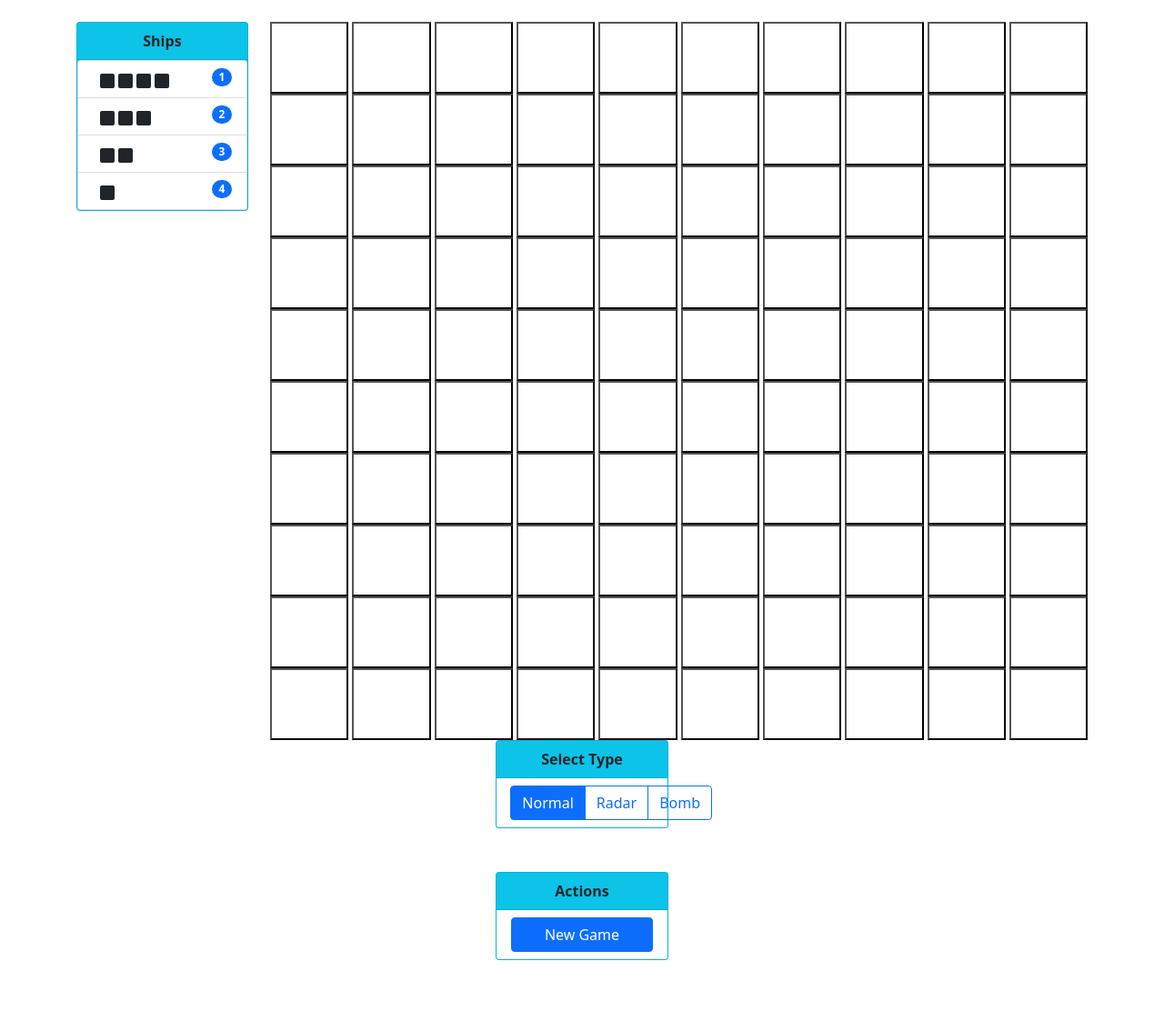
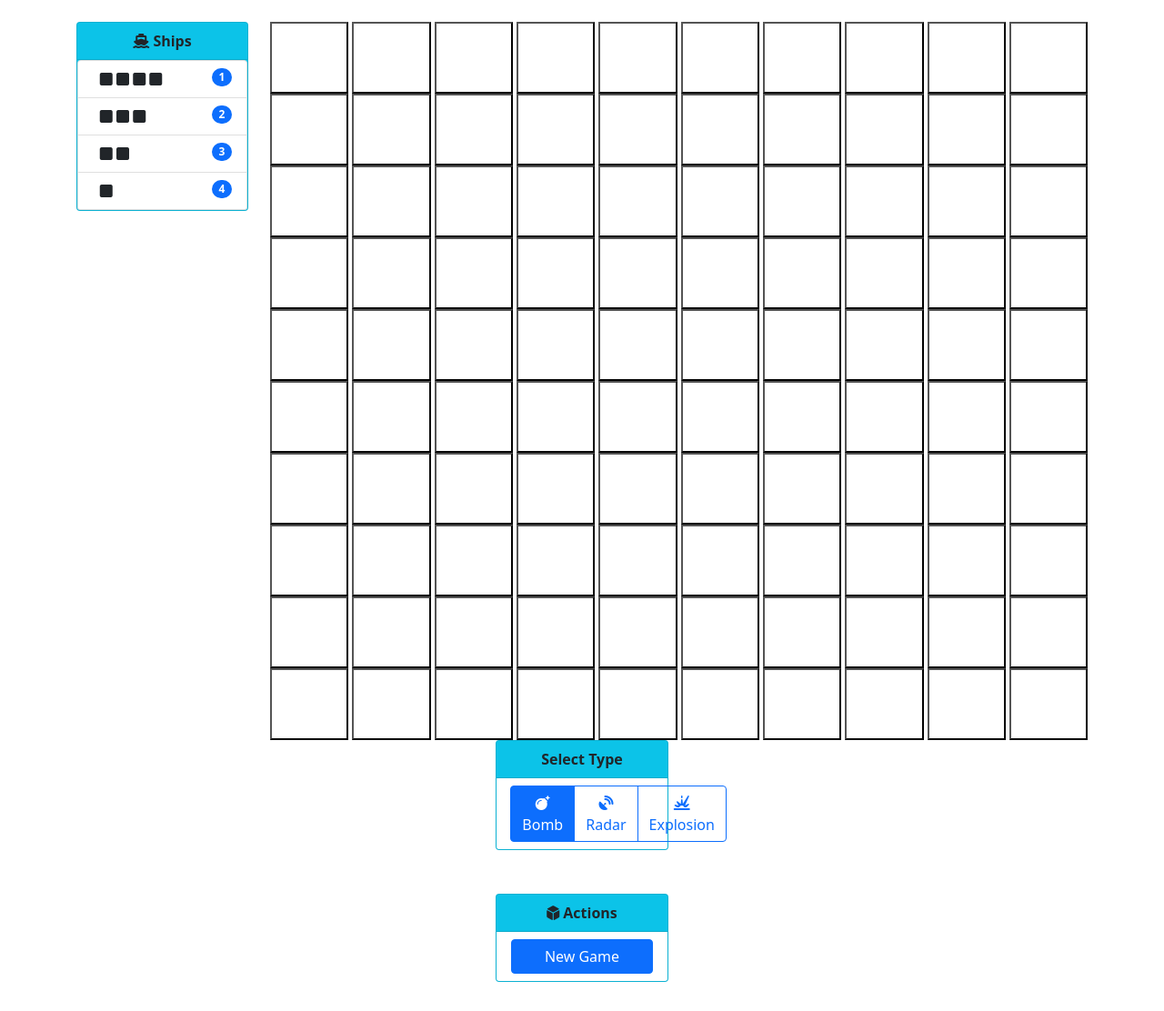
Before and after one commit to sorooshm78/sea, a Django app: page / in a window 1280 px wide. Shown: the whole page at 91% size. Before the commit the page ends 1056 px from the top, so only its background shows below. Run offline with Django 3.2, Linux system fonts and the light colour scheme; the visitor is signed in with stand-in values (Sample User, id 1); some libraries are stand-ins or nearby versions.

Commit message:
replace bootstrap icons with  fontawesome icons

```diff
--- a/templates/base.html
+++ b/templates/base.html
@@ -11,6 +11,7 @@
     <script src="{% static 'jquery/jquery.min.js' %}"></script>
     <script src="{% static 'bootstrap/js/bootstrap.bundle.min.js' %}"></script>
     <script src="{% static 'sea/js/game.js' %}"></script>
+    <script src="https://kit.fontawesome.com/23f7675658.js" crossorigin="anonymous"></script>
 </head>
     <body>
         {% block content %}{% endblock content %}
--- a/templates/sea/actions.html
+++ b/templates/sea/actions.html
@@ -6,20 +6,20 @@
       <li class="list-group-item">
         <div class="btn-group" role="group" aria-label="Basic radio toggle button group">
             <input type="radio" class="btn-check" name="btnradio" id="btnradio1" autocomplete="off" checked>
-            <label class="btn btn-outline-primary" for="btnradio1">Normal</label>
+            <label class="btn btn-outline-primary" for="btnradio1"> <i class="fa-solid fa-bomb"></i> Bomb</label>
 
             <input type="radio" class="btn-check" name="btnradio" id="btnradio2" autocomplete="off">
-            <label class="btn btn-outline-primary" for="btnradio2">Radar</label>
+            <label class="btn btn-outline-primary" for="btnradio2"><i class="fa-solid fa-satellite-dish"></i> Radar</label>
 
             <input type="radio" class="btn-check" name="btnradio" id="btnradio3" autocomplete="off">
-            <label class="btn btn-outline-primary" for="btnradio3">Bomb</label>
+            <label class="btn btn-outline-primary" for="btnradio3"><i class="fa-solid fa-explosion"></i> Explosion</label>
           </div>
       </li>
     </ul>
 </div>
 <div class="card bg-info text-center mt-5">
     <div class="card-header">
-        <div class="fw-bold">Actions</div>
+        <div class="fw-bold"><i class="fa-sharp fa-solid fa-dice-d6"></i> Actions</div>
     </div>
     <ul class="list-group list-group-flush">
       <li class="list-group-item">
--- a/templates/sea/icon.html
+++ /dev/null
@@ -1,3 +0,0 @@
-<svg xmlns="http://www.w3.org/2000/svg" width="16" height="16" fill="currentColor" class="bi bi-square-fill" viewBox="0 0 16 16">
-    <path d="M0 2a2 2 0 0 1 2-2h12a2 2 0 0 1 2 2v12a2 2 0 0 1-2 2H2a2 2 0 0 1-2-2V2z"/>
-</svg>
--- a/templates/sea/report.html
+++ b/templates/sea/report.html
@@ -1,15 +1,15 @@
 <div class="card bg-info">
     <div class="card-header text-center">
-        <div class="fw-bold">Ships</div>
+        <div class="fw-bold"><i class="fa-solid fa-ship"></i> Ships</div>
     </div>
     <ol class="list-group list-group">
         <li class="list-group-item d-flex justify-content-between align-items-start">
           <div class="ms-2 me-auto">
             <div>
-              {% include 'sea/icon.html' %}
-              {% include 'sea/icon.html' %}
-              {% include 'sea/icon.html' %}
-              {% include 'sea/icon.html' %}
+              <i class="fa-solid fa-square"></i>
+              <i class="fa-solid fa-square"></i>
+              <i class="fa-solid fa-square"></i>
+              <i class="fa-solid fa-square"></i>
             </div>
           </div>
           <span class="badge bg-primary rounded-pill" id='4-ships'>{{ report.4_ships }}</span>
@@ -17,9 +17,9 @@
         <li class="list-group-item d-flex justify-content-between align-items-start">
           <div class="ms-2 me-auto">
             <div>
-              {% include 'sea/icon.html' %}
-              {% include 'sea/icon.html' %}
-              {% include 'sea/icon.html' %}
+              <i class="fa-solid fa-square"></i>
+              <i class="fa-solid fa-square"></i>
+              <i class="fa-solid fa-square"></i>
             </div>
           </div>
           <span class="badge bg-primary rounded-pill" id='3-ships'>{{ report.3_ships }}</span>
@@ -27,8 +27,8 @@
         <li class="list-group-item d-flex justify-content-between align-items-start">
           <div class="ms-2 me-auto">
             <div>
-              {% include 'sea/icon.html' %}
-              {% include 'sea/icon.html' %}
+              <i class="fa-solid fa-square"></i>
+              <i class="fa-solid fa-square"></i>
             </div>
           </div>
           <span class="badge bg-primary rounded-pill" id='2-ships'>{{ report.2_ships }}</span>
@@ -36,7 +36,7 @@
         <li class="list-group-item d-flex justify-content-between align-items-start">
           <div class="ms-2 me-auto">
             <div>
-              {% include 'sea/icon.html' %}
+              <i class="fa-solid fa-square"></i>
             </div>
           </div>
           <span class="badge bg-primary rounded-pill" id='1-ships'>{{ report.1_ships }}</span>
```
